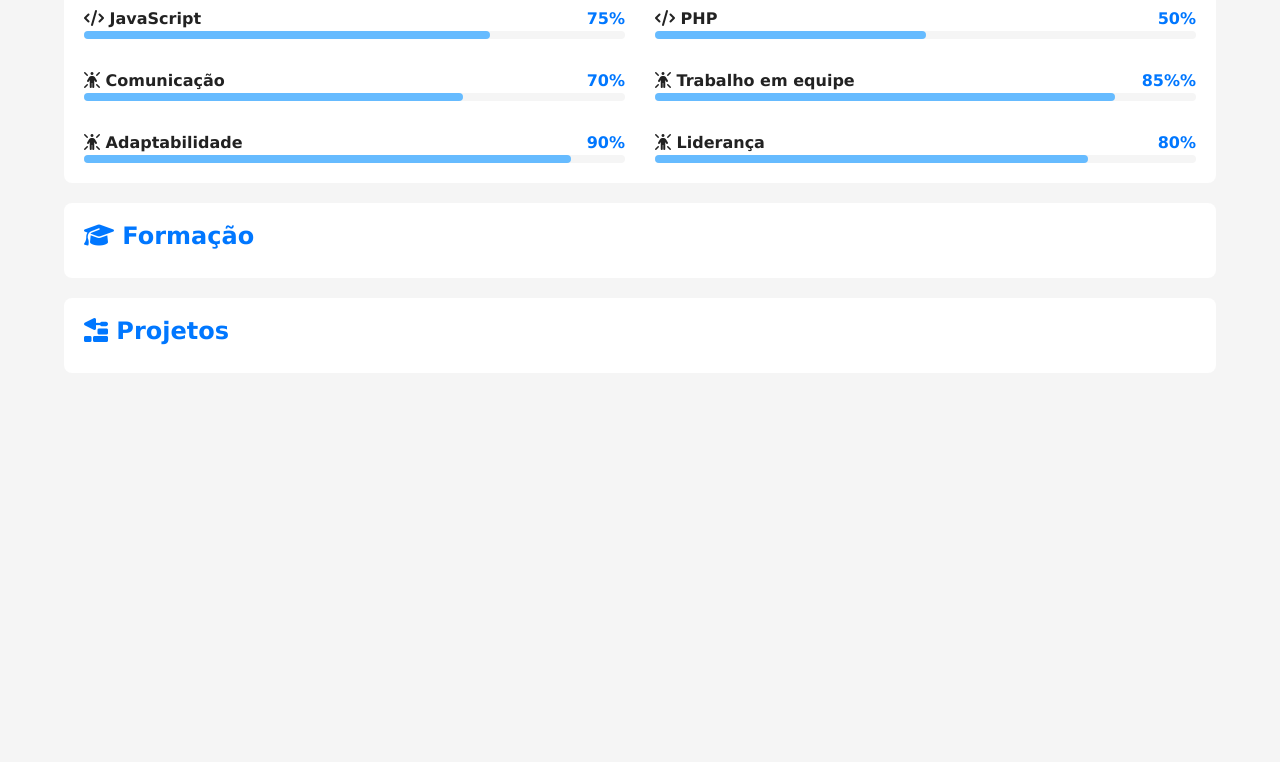
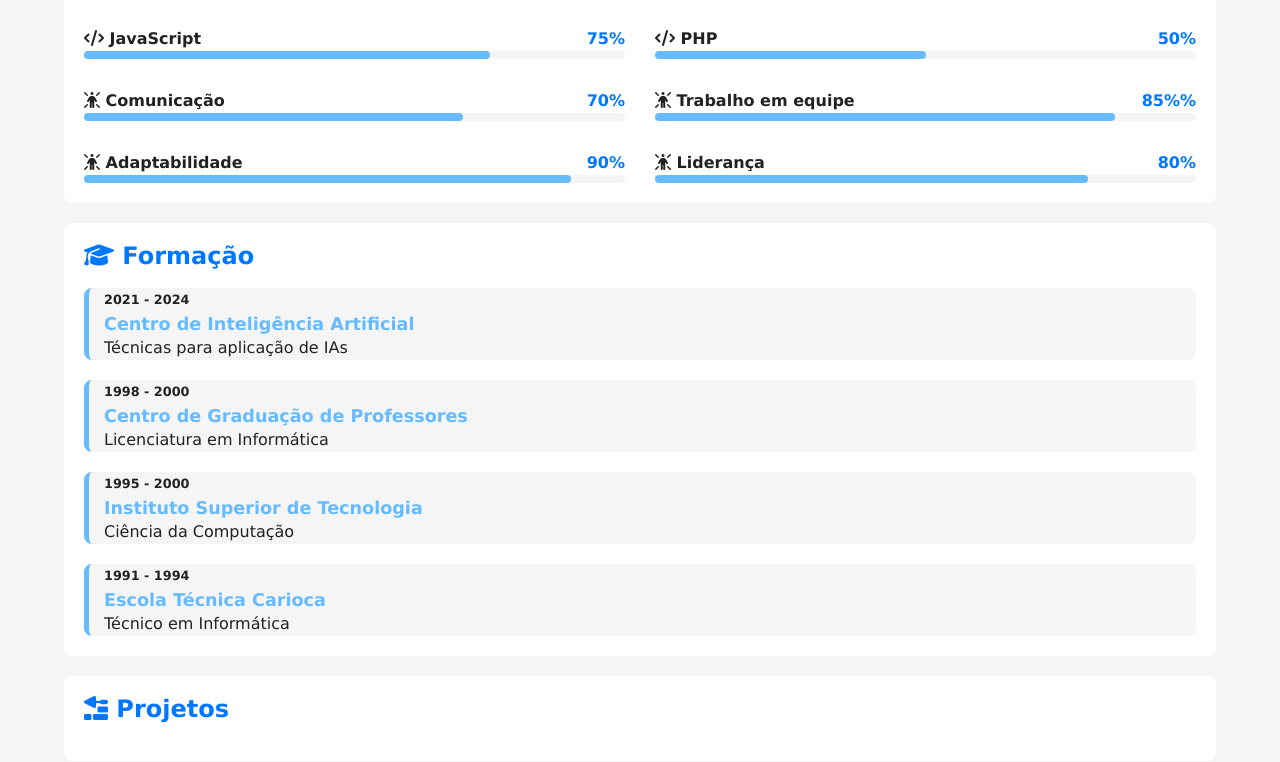
Before and after one commit to Everton951/projeto-portfolio, a plain HTML site: page index.html in a window 1280 px wide. Shown: the part 994-1756 px from the top of the page. Before the commit the page ends 1387 px from the top, so only its background shows below. Drawn offline with Linux system fonts and the light colour scheme.

Commit message:
fazendo o formação

```diff
--- a/estilos/style.css
+++ b/estilos/style.css
@@ -115,7 +115,7 @@ article{
 
 article h2{
   color: var(--destaque);
-  margin-bottom: 10px;
+  margin-bottom: 20px;
 }
 
 article#video .video-container{
@@ -169,6 +169,37 @@ article#video .video-container{
   border-radius: 4px;
 }
 
+#formacao-container{
+  display: flex;
+  flex-direction: column-reverse;
+  gap: 20px;
+}
+
+#formacao-container .curso{
+  background-color: var(--fundo-principal);
+  border-radius: 8px;
+  border-left: 5px solid var(--destaque-inverso);
+  padding-left: 15px;
+  transition: border-width 0.5s, border-color 0.5s;
+}
+
+#formacao-container .curso:hover{
+  border-left-width: 15px;
+  border-color: var(--destaque);
+  cursor: pointer;
+}
+
+#formacao-container .periodo{
+  font-size: 0.8em;
+  font-weight: bold;
+  color: var(--texto);
+}
+
+#formacao-container .instituicao{
+  color: var(--destaque-inverso);
+  font-size: 1.1em;
+}
+
 @media screen and (min-width: 768px) {
   #skill-container {
     grid-template-columns: 1fr 1fr;
--- a/index.html
+++ b/index.html
@@ -165,6 +165,32 @@
 
             <article id="formacao">
                 <h2><i class="fa-solid fa-graduation-cap"></i> Formação</h2>
+
+                <div id="formacao-container">
+                    <div class="curso">
+                        <p class="periodo">1991 - 1994</p>
+                        <h3 class="instituicao">Escola Técnica Carioca</h3>
+                        <p class="titulacao">Técnico em Informática</p>
+                    </div>
+
+                    <div class="curso">
+                        <p class="periodo">1995 - 2000</p>
+                        <h3 class="instituicao">Instituto Superior de Tecnologia</h3>
+                        <p class="titulacao">Ciência da Computação</p>
+                    </div>
+
+                    <div class="curso">
+                        <p class="periodo">1998 - 2000</p>
+                        <h3 class="instituicao">Centro de Graduação de Professores</h3>
+                        <p class="titulacao">Licenciatura em Informática</p>
+                    </div>
+
+                    <div class="curso">
+                        <p class="periodo">2021 - 2024</p>
+                        <h3 class="instituicao">Centro de Inteligência Artificial</h3>
+                        <p class="titulacao">Técnicas para aplicação de IAs</p>
+                    </div>
+                </div>
             </article> <!-- Fim article#formacao-->
 
             <article id="projetos">
```
